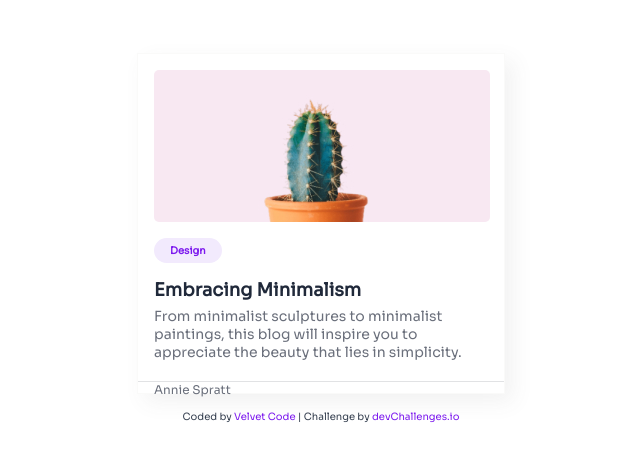
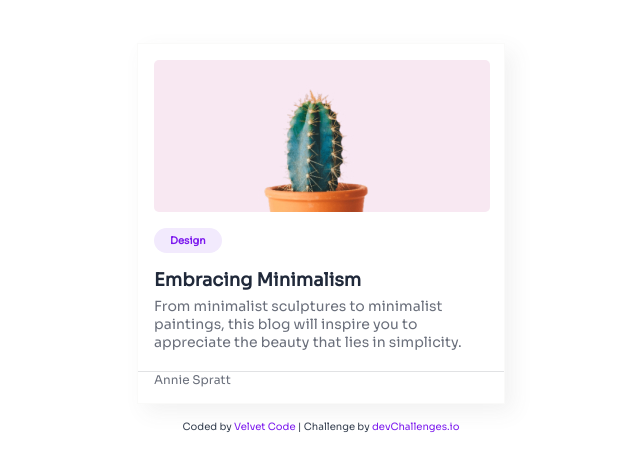
Before and after one commit to saravelvet/devchallenges_minimal, a plain HTML site: page index.html in a window 1280 px wide. Shown: the part 244-716 px from the top of the page, without its empty margins (319-959 px from the left). Drawn offline with Linux system fonts and the light colour scheme.

Commit message:
cambio css height

```diff
--- a/css/style.css
+++ b/css/style.css
@@ -44,7 +44,7 @@ body {
 .container{
     margin-top: 164px;
     width: 368px;
-    height: 341px;
+    height: 361px;
     border: 0.5px solid var(--blanco1);
     background-color: var(--blanco);
     box-shadow: 8px 8px 20px 0px rgba(85, 85, 85, 0.08);
```
